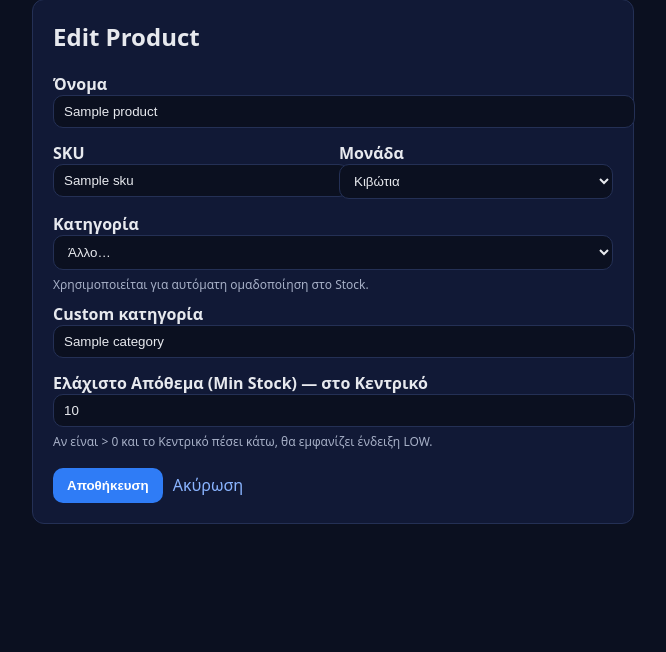
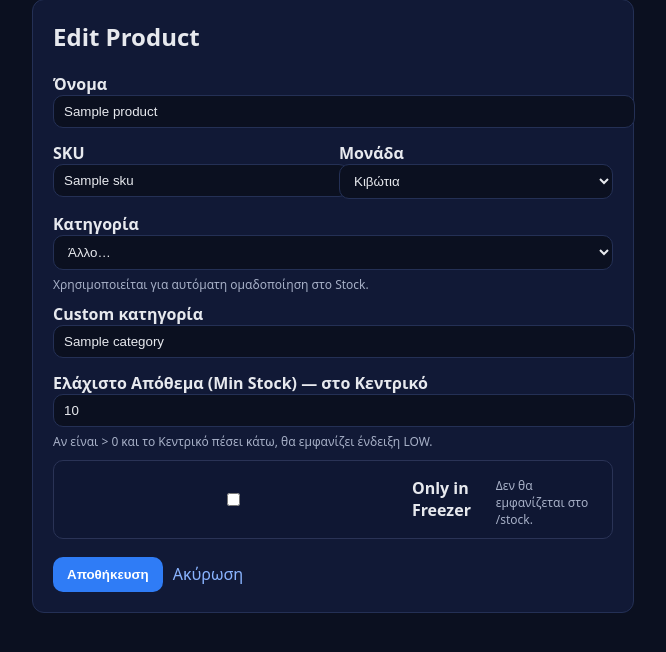
Before and after one commit to cfragoulis-design/Warehouse, a FastAPI app: template app/templates/product_form.html in a window 1280 px wide. Shown: the part 80-732 px from the top of the page, without its empty margins (307-973 px from the left). Run offline with FastAPI, Linux system fonts and the light colour scheme; the template is opened without the code that fills it: most values are stand-ins (such as "Sample title", 1, 10 or a date in 2020); parts of the project's set-up code (start-up, migrations or seed data) failed here and were passed over.

Commit message:
Add files via upload

```diff
--- a/app/templates/product_form.html
+++ b/app/templates/product_form.html
@@ -96,6 +96,13 @@
       <label>Ελάχιστο Απόθεμα (Min Stock) — στο Κεντρικό</label>
       <input name="min_stock" type="number" min="0" step="1" value="{{ product.min_stock if product and product.min_stock is not none else 0 }}">
       <div class="muted">Αν είναι &gt; 0 και το Κεντρικό πέσει κάτω, θα εμφανίζει ένδειξη LOW.</div>
+      <div style="display:flex;align-items:center;gap:10px;margin-top:10px;padding:10px;border:1px solid #2a3356;border-radius:10px;background:#0f1733;">
+        <input id="only_in_freezer" type="checkbox" name="only_in_freezer" value="1"
+          {% if product and product.only_in_freezer %}checked{% endif %}>
+        <label for="only_in_freezer" style="margin:0;font-weight:700;">Only in Freezer</label>
+        <span class="muted" style="margin-left:auto;">Δεν θα εμφανίζεται στο /stock.</span>
+      </div>
+
 
       <div class="actions">
         <button class="btn" type="submit">Αποθήκευση</button>
--- a/app/templates/products_list.html
+++ b/app/templates/products_list.html
@@ -97,8 +97,10 @@
         <td>
           {% if p.is_active %}
             <span class="pill">Active</span>
+            {% if p.only_in_freezer %}<span class="pill" style="margin-left:6px;background:#1b3b2a;border-color:#2d7a4b;">Only in Freezer</span>{% endif %}
           {% else %}
             <span class="pill off">Inactive</span>
+            {% if p.only_in_freezer %}<span class="pill" style="margin-left:6px;background:#1b3b2a;border-color:#2d7a4b;">Only in Freezer</span>{% endif %}
           {% endif %}
         </td>
         <td>
```
